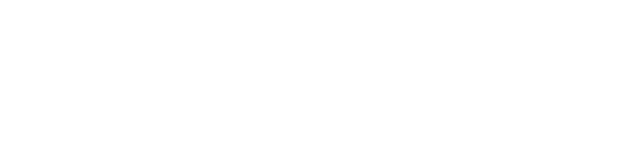
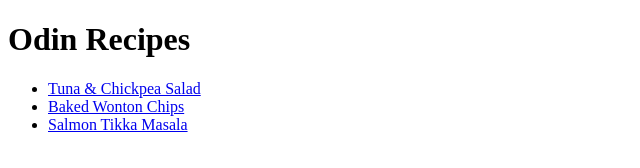
Before and after one commit to JCrampton89/odin-recipes, a plain HTML site: page index.html in a window 1280 px wide. Shown: the whole page, without its empty margins (0-640 px from the left). Drawn offline with Linux system fonts and the light colour scheme.

Commit message:
Edit index.html

```diff
--- a/index.html
+++ b/index.html
@@ -7,6 +7,11 @@
     <title>Document</title>
 </head>
 <body>
-    <h1></h1>
+    <h1>Odin Recipes</h1>
+    <ul>
+    <li><a href="Recipes/tuna-and-chickpea-salad.html">Tuna & Chickpea Salad</a></li>
+    <li><a href="Recipes/baked-wonton-chips.html">Baked Wonton Chips</a></li>
+    <li><a href="Recipes/salmon-tikka-masala.html">Salmon Tikka Masala</a></li>
+    </ul>
 </body>
 </html>
```
